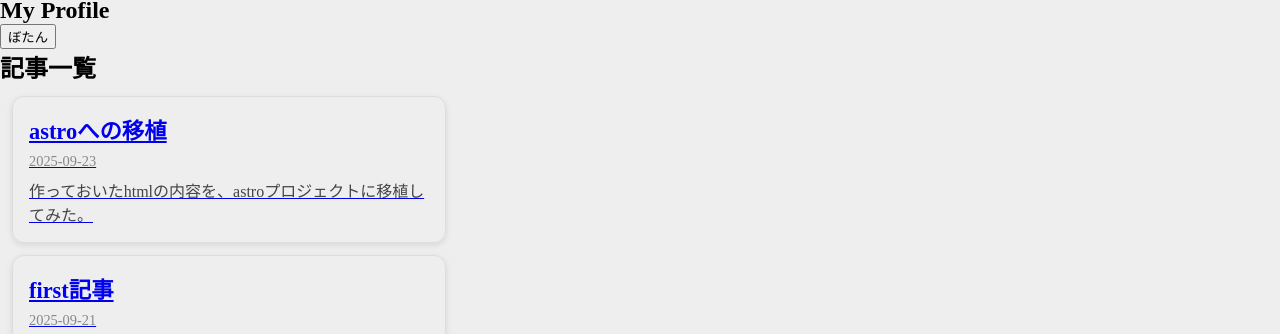
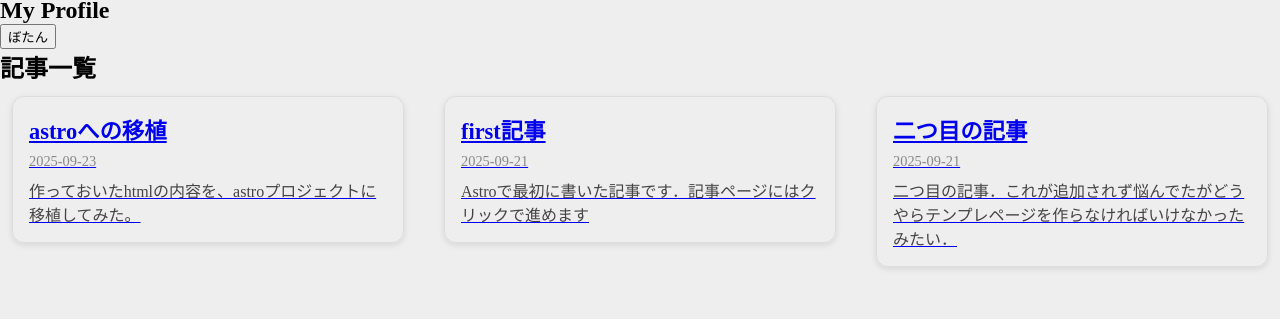
Before and after one commit to NoCream-jp/astro-tmp, an Astro site: page / in a window 1280 px wide. Shown: the part 778-1112 px from the top of the page. Built offline with nearby package versions, Linux system fonts and the light colour scheme; Astro itself is replaced by a stand-in of ours; a web font is replaced by a local one.

Commit message:
postをgrid配置しスタイルを適用

```diff
--- a/public/styles/index.css
+++ b/public/styles/index.css
@@ -84,6 +84,13 @@ body {
     .footer-menu {
         flex-direction: column;
     }
+}
+
+.grid {
+    display: grid;
+    grid-template-columns: repeat(auto-fit, minmax(280px, 1fr));
+    gap: 16px;
+    margin-bottom: 40px;
 }
 
 h1, h2, h3, h4, h5, h6, p, ul {
```
